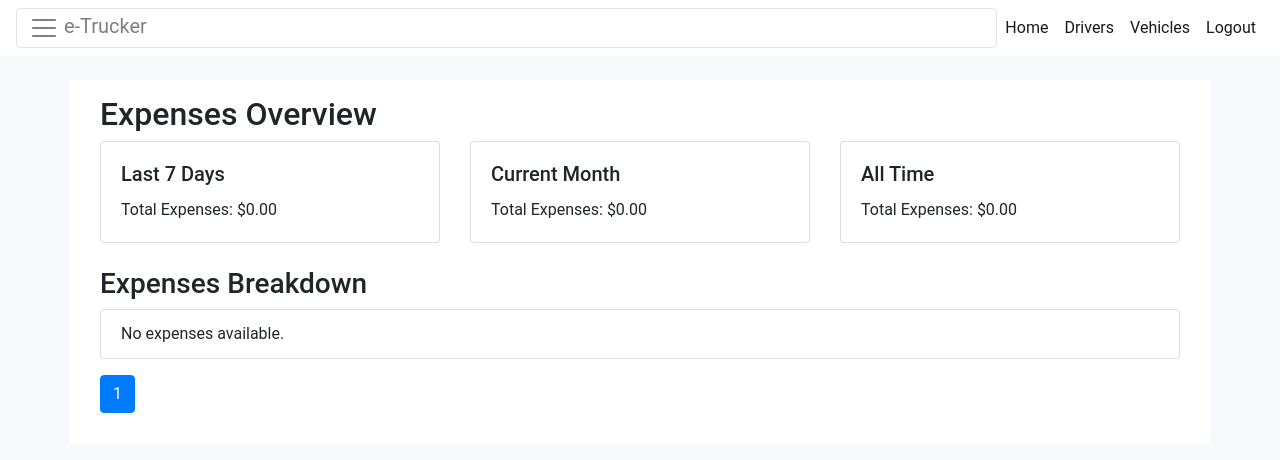
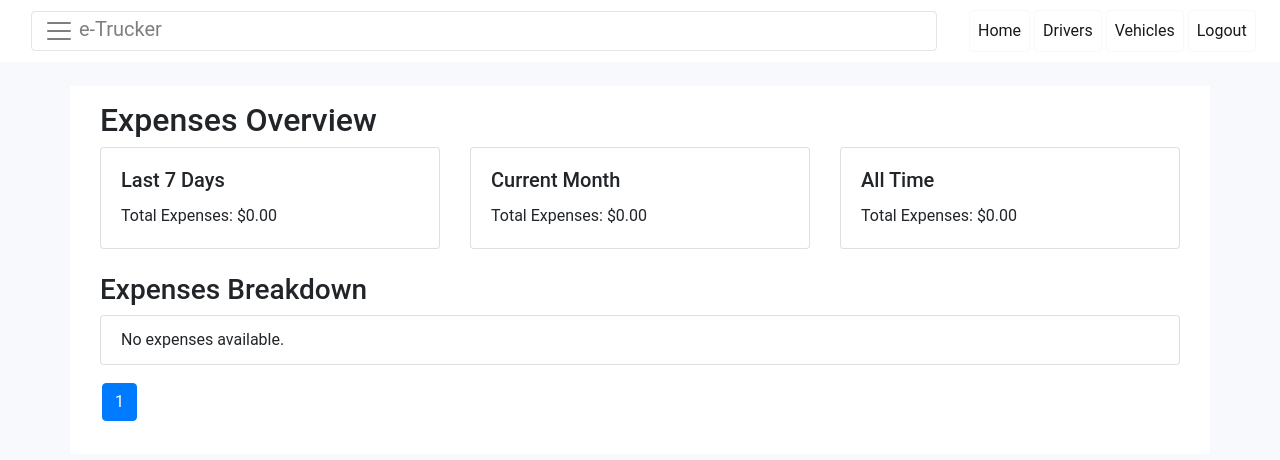
Before and after one commit to PMManyika/etrucker, a Django app: page / in a window 1280 px wide. Shown: the top 460 px of the page. Run offline with Django 3.2, Linux system fonts and the light colour scheme; the visitor is signed in with stand-in values (Sample User, id 1); data that the repository does not hold is empty; some libraries are stand-ins or nearby versions.

```diff
--- a/templates/base.html
+++ b/templates/base.html
@@ -59,41 +59,46 @@
 .icon_pad {
     padding: 10px;
 }
+li {
+    padding: 2px;
+}
     </style>
 
 </head>
 <body>
     <nav class="navbar navbar-expand-lg navbar-light bg-light" style="background-color: #fff !important;">
-
+       <div class="col-9">
             <button class="navbar-toggler" type="button"  id="openOverlayBtn" aria-controls="navbarNav" aria-expanded="false" aria-label="Toggle navigation">
                 <span class="navbar-toggler-icon"></span> e-Trucker
             </button>
-
+        </div>
+        <div class="col-3">
             <div class="collapse navbar-collapse" id="navbarNav">
                 <ul class="navbar-nav">
                     <li class="nav-item active">
-                    <a class="nav-link" href="{% url 'expense_list' %}">Home <span class="sr-only">(current)</span></a>
+                        <a class="nav-link btn btn-outline-light" href="{% url 'expense_list' %}">Home <span class="sr-only">(current)</span></a>
                     </li>
                     {% if request.user.is_superuser %}
                         <li class="nav-item active">
-                        <a class="nav-link" href="{% url 'driver_list' %}">Drivers <span class="sr-only">(current)</span></a>
+                            <a class="nav-link btn btn-outline-light" href="{% url 'driver_list' %}">Drivers <span class="sr-only">(current)</span></a>
                         </li>
                         <li class="nav-item active">
-                        <a class="nav-link" href="{% url 'vehicle_list' %}">Vehicles <span class="sr-only">(current)</span></a>
+                            <a class="nav-link btn btn-outline-light" href="{% url 'vehicle_list' %}">Vehicles <span class="sr-only">(current)</span></a>
                         </li>
                     {% endif %}
                     {% if request.user.is_authenticated %}
                         <li class="nav-item active">
-                        <a class="nav-link" href="{% url 'logout' %}">Logout <span class="sr-only">(current)</span></a>
+                            <a class="nav-link btn btn-outline-light" href="{% url 'logout' %}">Logout <span class="sr-only">(current)</span></a>
                         </li>
                     {% else %}
                         <li class="nav-item">
-                        <a class="nav-link" href="{% url 'account_login' %}">Login</a>
+                            <a class="nav-link btn btn-outline-light" href="{% url 'account_login' %}">Login</a>
                         </li>
                     {% endif %}
 
                     <!-- Additional navigation items can be added here -->
                 </ul>
+            </div>
         </div>
     </nav>
 
```
Also changed, not shown: drivers/migrations/0001_initial.py, drivers/migrations/0003_alter_driver_options_remove_driver_email_and_more.py, drivers/migrations/0003_remove_driver_email_remove_driver_license_number_and_more.py (deleted). Lines whose indentation alone changed are shown as unchanged.
